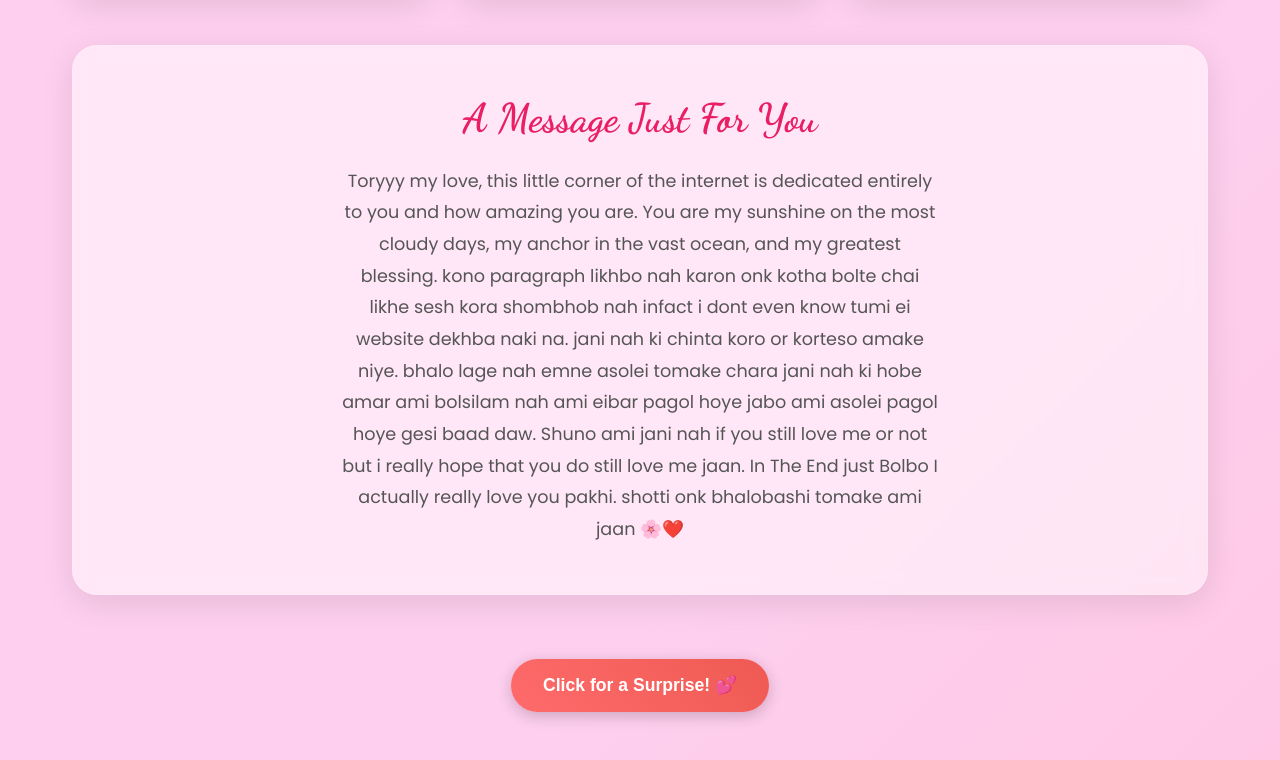
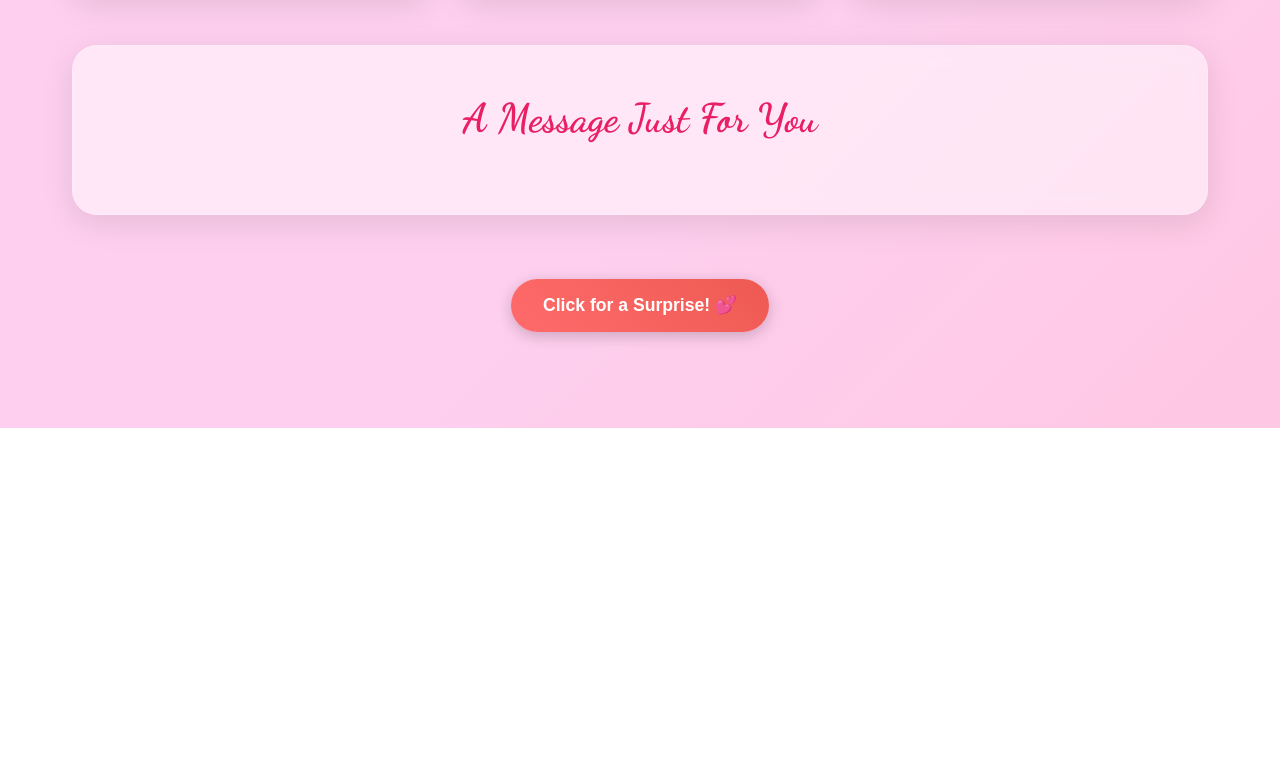
Before and after one commit to yashrahman45/yashrahman45.github.io, a plain HTML site: page index.html in a window 1280 px wide. Shown: the part 2797-3557 px from the top of the page. After the commit the page ends 3225 px from the top, so only its background shows below. Drawn offline with Linux system fonts and the light colour scheme; no server answers.

Commit message:
Update index.html

```diff
--- a/index.html
+++ b/index.html
@@ -185,12 +185,7 @@
 
         <div class="love-message">
             <h2>A Message Just For You</h2>
-            <p>
-                Toryyy my love, this little corner of the internet is dedicated entirely to you and how amazing you are.
-                You are my sunshine on the most cloudy days,
-                my anchor in the vast ocean, and my greatest blessing.
-                kono paragraph likhbo nah karon onk kotha bolte chai likhe sesh kora shombhob nah infact i dont even know tumi ei website dekhba naki na. jani nah ki chinta koro or korteso amake niye. bhalo lage nah emne asolei tomake chara jani nah ki hobe amar ami bolsilam nah ami eibar pagol hoye jabo ami asolei pagol hoye gesi baad daw. Shuno ami jani nah if you still love me or not but i really hope that you do still love me jaan. In The End just Bolbo I actually really love you pakhi. shotti onk bhalobashi tomake ami jaan 🌸❤️
-            </p>
+
         </div>
 
         <div class="interactive-section">
```
